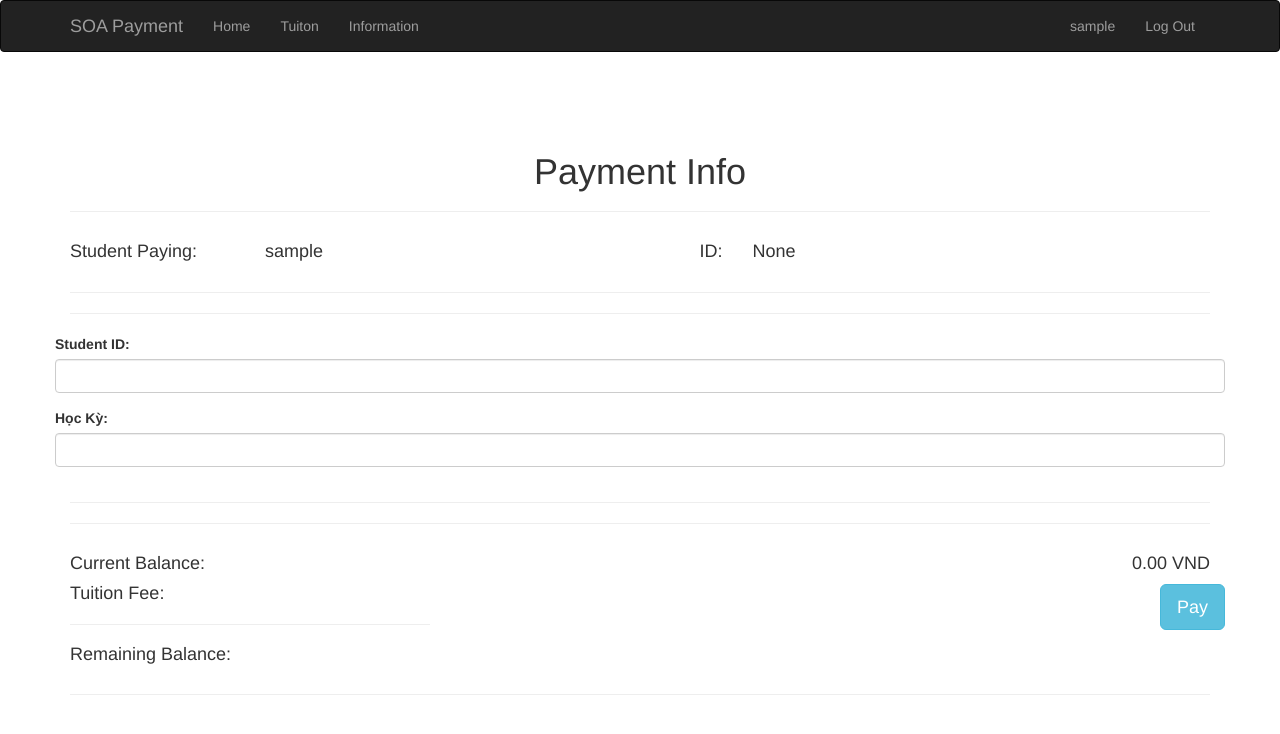
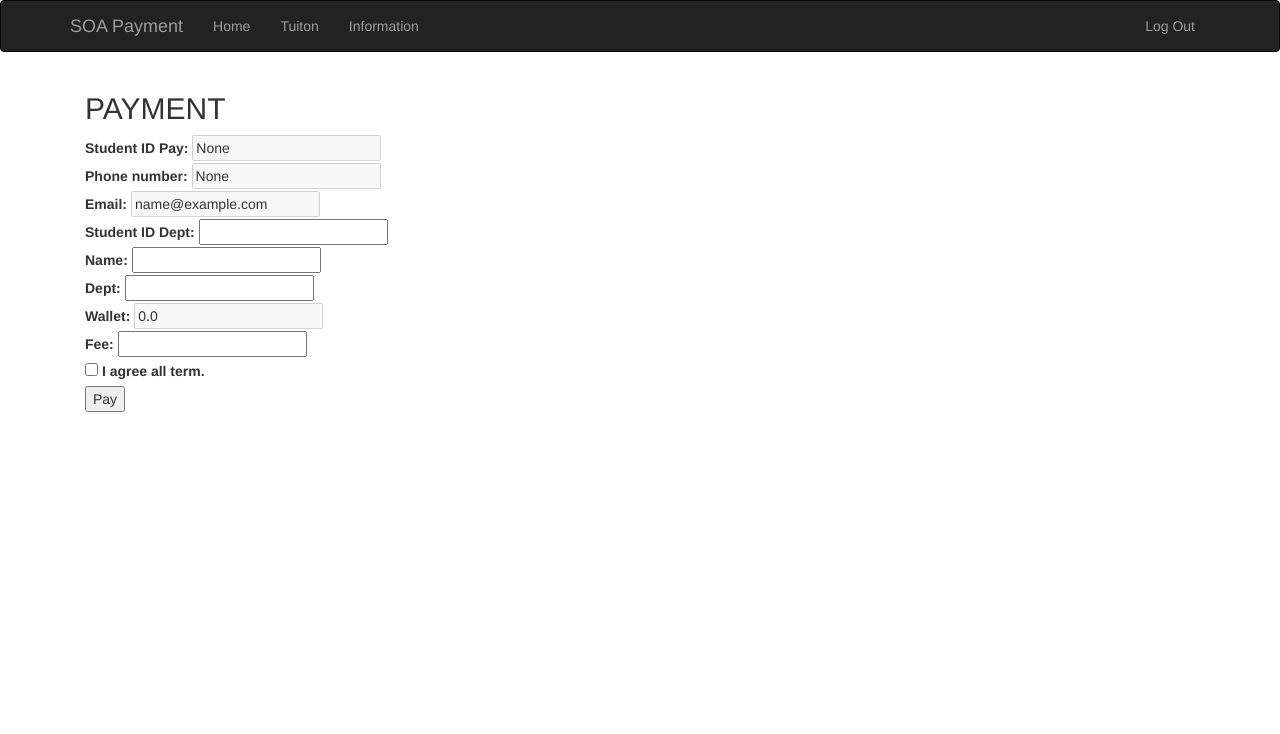
Before and after one commit to longvqp/SOA-Payment-Service, a Flask app: page /purchase in a window 1280 px wide. Shown: the top 734 px of the page. Run offline with Flask 3, Linux system fonts and the light colour scheme; the visitor is signed in with stand-in values (Sample User, id 1); some libraries are stand-ins or nearby versions.

Commit message:
done otp but wrong username in user

```diff
--- a/app/main/forms.py
+++ b/app/main/forms.py
@@ -1,16 +1,31 @@
 from flask_wtf import FlaskForm
 from wtforms.validators import DataRequired, Length, Email, Regexp, NumberRange
-from wtforms import StringField, IntegerField, SubmitField
+from wtforms import HiddenField, StringField, IntegerField, SubmitField, BooleanField
 
 
 class submitForm(FlaskForm):
      masv_pay = StringField('Student ID:', validators=[DataRequired(), Length(1,8)])
-     emaisv_pay = StringField('Email: ', validators=[DataRequired()])
+     phonesv_pay = StringField('Phone number: ', validators=[DataRequired()])
+     emailsv_pay = StringField('Email: ', validators=[DataRequired()])
+
      masv_dept = StringField('Student ID:', validators=[DataRequired(), Length(1,8)])
-     emaisv_dept = StringField('Email: ', validators=[DataRequired()])
+     emailsv_dept = StringField('Email: ', validators=[DataRequired()])
      sodu = IntegerField('Fee: ', validators=[NumberRange(min=0)])
      sotien = IntegerField('Fee: ', validators=[NumberRange(min=0)])
      submit = SubmitField(label=('Pay'))
+
+class paymentForm(FlaskForm):
+     masv_pay = StringField('Student ID Pay:', validators=[DataRequired(), Length(1,8)])
+     phonesv_pay = StringField('Phone number: ', validators=[DataRequired()])
+     emailsv_pay = StringField('Email: ', validators=[DataRequired()])
+     hidden = HiddenField('IDhidden')
+     masv_dept = StringField('Student ID Dept:', validators=[DataRequired(), Length(1,8)])
+     namesv_dept = StringField('Name: ', validators=[DataRequired(), Length(200)])
+     sotienno = IntegerField('Dept: ', validators=[DataRequired()])
+     sodu = IntegerField('Wallet: ', validators=[NumberRange(min=0)])
+     sotien = IntegerField('Fee: ', validators=[NumberRange(min=0)])
+     agreement = BooleanField('I agree all term.', validators=[DataRequired()])
+     submit = SubmitField('Pay')
 
 class purchase_form(FlaskForm):
      mssv = StringField('Student ID:', validators=[DataRequired(), Length(1,8)])
@@ -22,7 +37,8 @@ class UpdateBallanceForm(FlaskForm):
 
 class OTPForm(FlaskForm):
      otp = IntegerField('OTP: ', validators=[DataRequired(), Length(6)])
-     submit = SubmitField()
+     submit = SubmitField('Done')
+
 
 class hocphi_form(FlaskForm):
      masv = StringField('Student ID:', validators=[DataRequired(), Length(1,8)])
--- a/app/main/views.py
+++ b/app/main/views.py
@@ -1,6 +1,6 @@
-from flask import render_template,flash,jsonify
+from flask import render_template,flash,jsonify, redirect,url_for
 from . import main
-from .forms import submitForm, purchase_form,UpdateBallanceForm, hocphi_form
+from .forms import submitForm, purchase_form,UpdateBallanceForm, hocphi_form, paymentForm, OTPForm
 from flask_login import login_user, logout_user, login_required, current_user
 from random import randint
 from .. import db
@@ -45,8 +45,7 @@ def fee(mssv):
     else:
         sotien =hocphi.sotien
         idd = hocphi.id
-    send_email(current_user.email, 'Confirm Your Purchase',
-                   'authOTP', otp='123456' , user=current_user)
+
     return jsonify({ 'name' : user.username, 'hocphi' : sotien , 'id' : idd})
 
 
@@ -67,27 +66,30 @@ def info():
 @login_required
 def purchase():
     # form = purchase_form() #Form thanh toán
-    form1 = hocphi_form()
-    hocphi = None #form để lấy masv của người được nộp
-
-    if form1.validate_on_submit():
-        hocphi = HocPhi.query.filter_by(masv=form1.masv.data).first()
+    form1 = paymentForm()
+    if form1.is_submitted():
+        idd = int(form1.hidden.data)
+        hocphi = HocPhi.query.get(idd)
         if hocphi.otp:
             flash('OTP is sent. Check your email, please!!!')
             return redirect(url_for('authOTP', id=hocphi.id))
+
         otp = hocphi.generate_confirmation_otp()
+        print(otp)
         send_email(current_user.email, 'Confirm Your Purchase',
                    'authOTP', otp= otp , user=current_user)
         flash('A OTP has been sent to you by email.')
-        return redirect(url_for('authOTP', id=hocphi.id))
-    return render_template('payment.html', form=form1, hocphi= hocphi)
+        return redirect(url_for('main.authOTP', idd=hocphi.id))
+
+    return render_template('purchase.html', form=form1)
 
 @main.route('/authOTP', methods=['GET', 'POST'])
 @login_required
 def authOTP():
     form = OTPForm()
+    idd  = int(request.args['idd'])
     if form.validate_on_submit():
-        hocphi = HocPhi.query.get(id)
+        hocphi = HocPhi.query.get(idd)
 
         user = User.query.filter_by(masv=hocphi.masv).first() #User được nộp tiền
         if form.otp.data is None:
@@ -102,8 +104,7 @@ def authOTP():
                    'index' )
             return redirect(url_for('index.html'))
         flash("Đã có lỗi xảy ra. Vui lòng kiểm tra mã OTP.")
-    return redirect(url_for('authOTP', form=form))
-     #chưa biết là sau khi redirect thì user và id còn được lưu hay không. trong code được hiểu là nó có lưu lại thông tin
+    return render_template('authOTP.html', form=form)
 
 
 
--- a/app/models.py
+++ b/app/models.py
@@ -5,14 +5,17 @@ from flask_login import UserMixin, AnonymousUserMixin
 from . import db,login_manager
 from random import randint
 import pyotp
-
+from sqlalchemy import Unicode
+from sqlalchemy_utils import EncryptedType
+from sqlalchemy_utils.types.encrypted.encrypted_type import FernetEngine
+from cryptography.fernet import Fernet
 
 class User(UserMixin, db.Model):
     __tablename__ = 'users'
     id = db.Column(db.Integer, primary_key=True)
     email = db.Column(db.String(64), unique=True, index=True)
     masv = db.Column(db.String(64), unique=True, index=True)
-    username = db.Column(db.String(64), unique=True, index=True)
+    name = db.Column(db.String(128), index=True)
     sdt = db.Column(db.String(10), unique=True) #sdt của sinh viên không được trùng nhau
     password_hash = db.Column(db.String(128))
     sodu = db.Column(db.Float, default=0)
@@ -46,27 +49,35 @@ class HocPhi(db.Model):
     masv = db.Column(db.String(64), db.ForeignKey('users.masv'), nullable=False)
     sotien = db.Column(db.Float, nullable=False, default=0)
     otp = db.Column(db.String(6),unique=True, index=True)
+    secret_key = db.Column(db.String(32),unique=True, index=True)
     status = db.Column(db.String(10), nullable=False , default='Wait')
     lichsu = db.relationship('LichSu', backref='hocphis', lazy=True)
 
-    def generate_confirmation_otp(self, expiration=300):
-        s = ''
-        otp = ''
-        listotp = self.listOTP()
-        while True:
-            otp = "%06d" % randint(0,999999)
-            s = Serializer(otp, expiration)
-            if s not in listotp:
-                break
-        self.otp = s
+    def generate_confirmation_otp(self):
+        # s = ''key=db_encryption_key,
+        # otp = ''
+        # listotp = self.listOTP()
+        # while True:
+        #     otp = "%06d" % randint(0,999999)
+        #     s = Serializer(otp, expiration)
+        #     if s not in listotp:
+        #         break
+        secret = pyotp.random_base32()
+        self.secret_key = secret
+        totp = pyotp.TOTP(self.secret_key, interval=300, digits=6)
+        ot = totp.now()
+        self.otp = totp
         db.session.commit()
-        return otp
+        return ot
 
     def confirm(self, otp, user_id):
-        s = Serializer(otp)
-        if s != self.otp:
+        totp = pyotp.TOTP(self.secret_key, interval=300, digits=6)
+        if not totp.verify(otp) :
             return False
+        # if s != self.otp:
+        #     return False
         self.otp = None
+        self.secret_key = None
         self.status = 'Done'
         user = User.query.get(user_id)
         sodu = user.sodu
@@ -75,23 +86,26 @@ class HocPhi(db.Model):
         db.session.add(lichsu)
         return True
 
-    def reset_otp(self, expiration=300):
-        s =''
-        otp = ''
-        listotp = self.listOTP()
-        while True: #kiểm tra otp có bị trùng hay không
-            otp = "%06d" % randint(0,999999)
-            s = Serializer(otp, expiration)
-            if s not in listotp:
-                break
-        self.otp = s
+    def reset_otp(self):
+        # s =''
+        # otp = ''
+        # listotp = self.listOTP()
+        # while True: #kiểm tra otp có bị trùng hay không
+        #     otp = "%06d" % randint(0,999999)
+        #     s = Serializer(otp, expiration)
+        #     if s not in listotp:
+        #         break
+
+        totp = pyotp.TOTP(self.secret_key, interval=300, digits=6)
+        t = totp.now()
+        self.otp = t
         db.session.commit()
-        return otp
+        return t
 
-    @property
-    def listOTP():
-        hocphi_otp = db.session.query(HocPhi.otp)
-        return hocphi_otp.all()
+    # @property
+    # def listOTP():
+    #     hocphi_otp = db.session.query(HocPhi.otp)
+    #     return hocphi_otp.all()
 
 class LichSu(db.Model):
     __tablename__ = 'histories'
--- a/app/static/ajax.js
+++ b/app/static/ajax.js
@@ -1,24 +1,27 @@
 
 $(document).ready(function() {
-    $('#masv_no').focusout(function() {
+    $('#masv_dept').focusout(function() {
 
         $.ajax({
             type : 'GET',
             url : '/tuition/'+$(this).val()
         })
         .done(function(data) {
-            console.log(data)
-            console.log(data.hocphi.toString())
+
             if (data.name == null) {
                 alert('Không tìm thấy sinh viên')
             }
-            $('.nameSvNo').text(data.name)
+            $('#namesv_dept').val(data.name)
+            $('#namesv_dept').prop('disabled', true);
             if (data.hocphi == 'None') {
                 alert('Sinh viên đã thanh toán đầy đủ học phí')
-                $('.tienno').text("0")
+                $('.sotienno').val("0")
             }
-            $('.tienno').text(data.hocphi.toString())
-
+            $('#sotienno').val(data.hocphi)
+            $('#sotienno').prop('disabled', true);
+            $('#sotien').val(data.hocphi)
+            $('#sotien').prop('disabled', true);
+            $('#hidden').val(data.id)
         })
     })
 });
--- /dev/null
+++ b/app/templates/purchase.html
@@ -0,0 +1,75 @@
+{% extends "base.html" %}
+{% import "bootstrap/wtf.html" as wtf %}
+
+{% block title %}
+Payment Service
+{% endblock %}
+
+{% block page_content%}
+
+<div class="container-fluid">
+
+    <!-- <h1>PAYMENT</h1>
+    <div class="row">
+        {{  wtf.quick_form(form) }}
+    </div> -->
+    <div class="form-wrapper">
+        <h2 class="title">PAYMENT</h2>
+
+        <form method="POST" action="{{ url_for('main.purchase') }}">
+            {{form.csrf_token}}
+            <fieldset class="form-field">
+                {{ form.masv_pay.label }}
+                {{ form.masv_pay(value = current_user.masv, disabled="disabled") }}
+
+            </fieldset>
+            <fieldset class="form-field">
+                {{ form.phonesv_pay.label }}
+                {{ form.phonesv_pay(value = current_user.sdt, disabled="disabled") }}
+            </fieldset>
+            <fieldset class="form-field">
+                {{ form.emailsv_pay.label }}
+                {{ form.emailsv_pay(value = current_user.email, disabled="disabled") }}
+            </fieldset>
+
+            <fieldset class="form-field">
+                {{ form.masv_dept.label }}
+                {{ form.masv_dept }}
+            </fieldset>
+            <fieldset class="form-field">
+                {{ form.namesv_dept.label }}
+                {{ form.namesv_dept }}
+            </fieldset>
+            <fieldset class="form-field">
+                {{ form.sotienno.label }}
+                {{ form.sotienno }}
+            </fieldset>
+
+            <fieldset class="form-field">
+                {{ form.sodu.label }}
+                {{ form.sodu(value = current_user.sodu, disabled_="disabled") }}
+            </fieldset>
+            <fieldset class="form-field">
+                {{ form.sotien.label }}
+                {{ form.sotien }}
+            </fieldset>
+            <fieldset class="form-field">
+                {{ form.hidden }}
+            </fieldset>
+            <fieldset class="form-field">
+
+                {{ form.agreement }}
+                {{ form.agreement.label }}
+            </fieldset>
+
+            {{ form.submit }}
+
+        </form>
+    </div>
+
+</div>
+<script src="http://ajax.googleapis.com/ajax/libs/jquery/1.9.1/jquery.min.js"></script>
+<script src="{{ url_for('static', filename='ajax.js') }}"></script>
+
+
+{% endblock %}
```
Also changed, not shown: app/templates/authOTP.html (+18 -1 lines), data-dev.sqlite (deleted).
